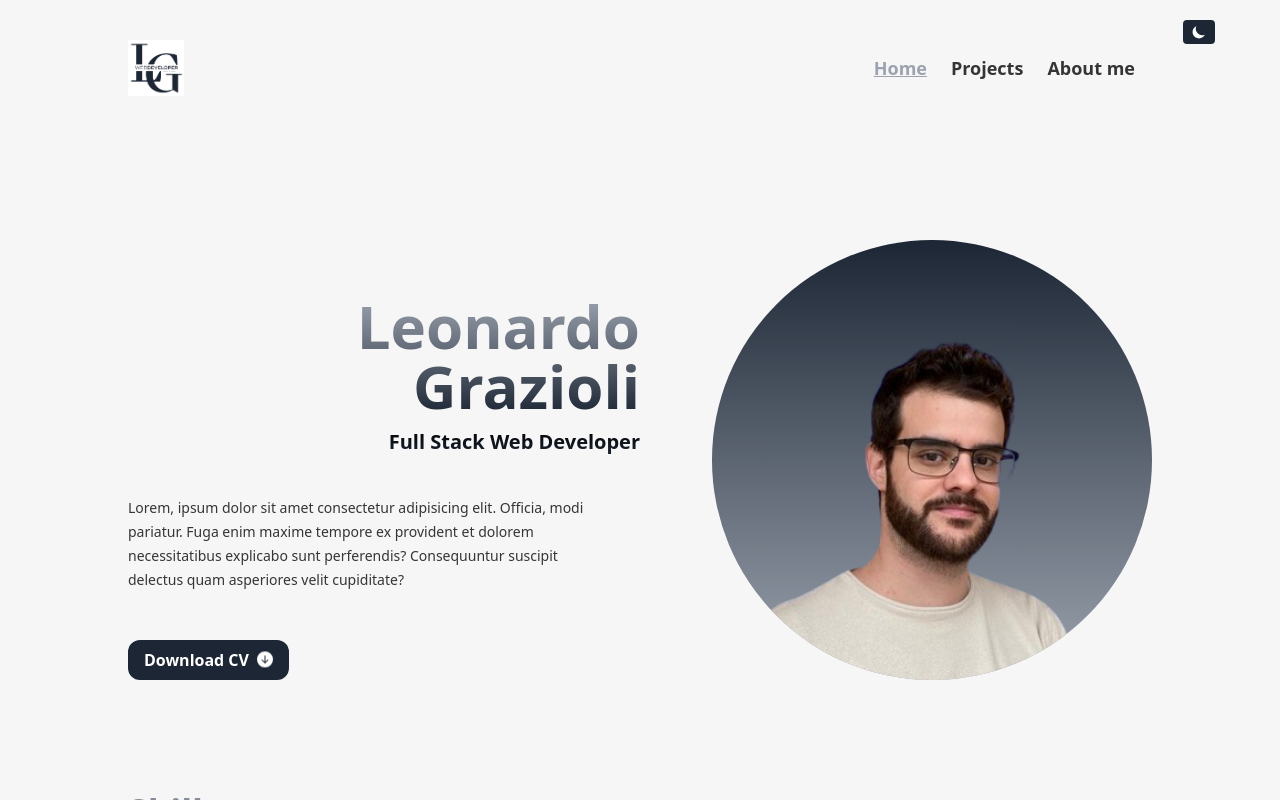
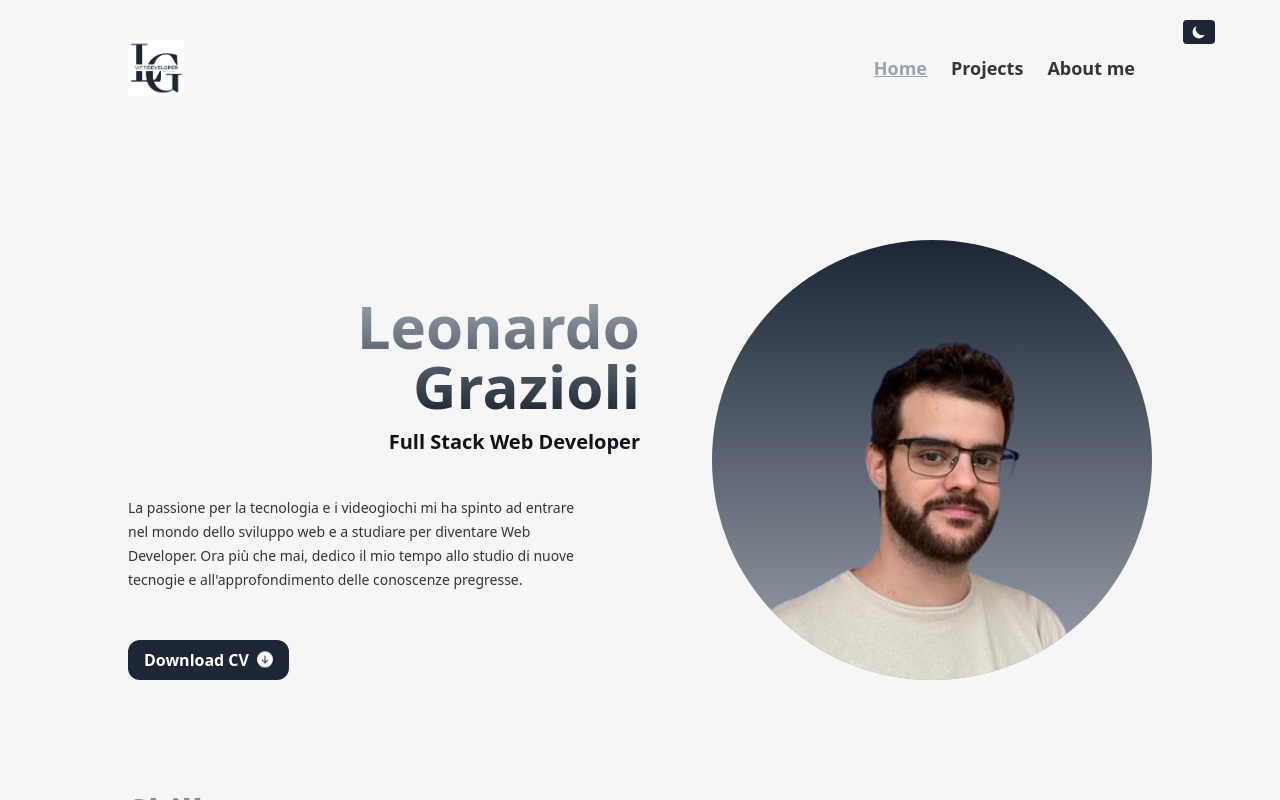
Before and after one commit to Leograzioli/Portfoglio, a React (Vite) app: page / in a window 1280 px wide. Built offline with nearby package versions, Linux system fonts and the light colour scheme.

Commit message:
update descriptions

```diff
--- a/src/pages/AboutMe.jsx
+++ b/src/pages/AboutMe.jsx
@@ -42,13 +42,13 @@ export default function AboutMe() {
             </p>
 
             {/* new section */}
-            <h2 className='text-2xl text-center  text-transparent bg-clip-text bg-gradient-to-t from-primary-dark to-secondary dark:bg-gradient-to-b dark:from-white dark:to-secondary font-bold mt-6 pb-4'>Why I decided to start programming?</h2>
+            {/* <h2 className='text-2xl text-center  text-transparent bg-clip-text bg-gradient-to-t from-primary-dark to-secondary dark:bg-gradient-to-b dark:from-white dark:to-secondary font-bold mt-6 pb-4'>Why I decided to start programming?</h2>
 
             <p className="text-primary-dark dark:text-secondary text-center px-12">
 
                 After 8 years of experience as warehouse specialist I decided to do something I always loved.
                 The passion for video-games and technology pushed me to dive into the development world. I started from <span className="font-bold text-black dark:text-white">Html</span> and  <span className="font-bold text-black dark:text-white">Css</span> with <span className="font-bold text-black dark:text-white">Bootstrap, Tailwind</span> and <span className="font-bold text-black dark:text-white">Sass</span>. <br /> Then, I moved on to <span className="font-bold text-black dark:text-white">Javascript</span>  with <span className="font-bold text-black dark:text-white">Vue.js</span> and <span className="font-bold text-black dark:text-white">React</span> and later on <span className="font-bold text-black dark:text-white">Php</span> with <span className="font-bold text-black dark:text-white">Laravel</span> framework. <br />
-            </p>
+            </p> */}
 
 
             <div className='mt-12 flex flex-wrap justify-center gap-4'>
--- a/src/pages/AppHome.jsx
+++ b/src/pages/AppHome.jsx
@@ -33,7 +33,8 @@ export default function homepage() {
 
                         {/* description */}
                         <p className="text-secondary-dark text-sm mt-10 dark:text-secondary leading-6 lg:pr-12">
-                            Lorem, ipsum dolor sit amet consectetur adipisicing elit. Officia, modi pariatur. Fuga enim maxime tempore ex provident et dolorem necessitatibus explicabo sunt perferendis? Consequuntur suscipit delectus quam asperiores velit cupiditate?
+                            La passione per la tecnologia e i videogiochi mi ha spinto ad entrare nel mondo dello sviluppo web e a studiare per diventare Web Developer.
+                            Ora più che mai, dedico il mio tempo allo studio di nuove tecnogie e all'approfondimento delle conoscenze pregresse.
                         </p>
 
                         {/* download cv button */}
```
